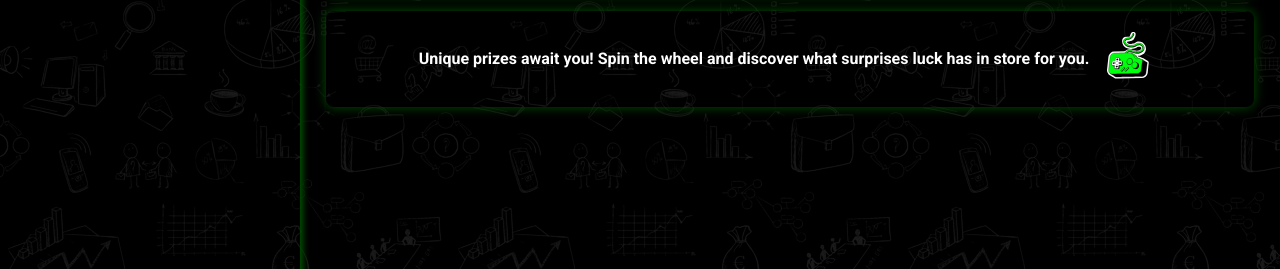
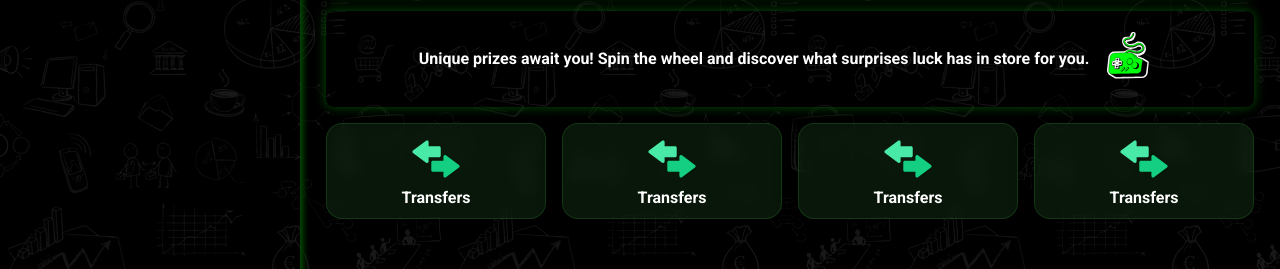
Before and after one commit to DiFernando11/bancamania, a Next.js app: page / in a window 1280 px wide. Shown: the part 441-710 px from the top of the page. Built offline with nearby package versions, Linux system fonts and the light colour scheme; no server answers.

Commit message:
KAN-91: Create layout quick access

```diff
--- a/src/app/(pages)/page.tsx
+++ b/src/app/(pages)/page.tsx
@@ -4,6 +4,7 @@ import { Box } from '@/ui/atoms'
 import { LayoutAuthenticationPage } from '@/ui/layouts'
 import { BannerOffers, Cards } from '../components/consolidate'
 import PlayToWin from '../components/consolidate/playToWinCard'
+import QuickAccess from '../components/consolidate/quickAccess'
 
 const ConsolidadaPage = () => {
   return (
@@ -12,6 +13,7 @@ const ConsolidadaPage = () => {
         <BannerOffers />
         <Cards />
         <PlayToWin />
+        <QuickAccess />
       </Box>
     </LayoutAuthenticationPage>
   )
--- /dev/null
+++ b/src/app/components/consolidate/quickAccess/index.tsx
@@ -0,0 +1,32 @@
+import React from 'react'
+import { Box, Icon, Text } from '@/ui/atoms'
+import { ButtonQuickAccess } from '@/ui/molecules'
+
+const QuickAccess = () => {
+  return (
+    <Box className='grid gap-4 grid-cols-[repeat(auto-fit,minmax(200px,1fr))]'>
+      <Box className='flex w-full h-24 gap-4'>
+        <ButtonQuickAccess className='flex-col'>
+          <Icon name='Transfers' className='w-12 h-12 sm:w-16 sm:h-16' />
+          <Text>Transfers</Text>
+        </ButtonQuickAccess>
+        <ButtonQuickAccess className='flex-col'>
+          <Icon name='Transfers' className='w-12 h-12 sm:w-16 sm:h-16' />
+          <Text>Transfers</Text>
+        </ButtonQuickAccess>
+      </Box>
+      <Box className='flex w-full h-24 gap-4'>
+        <ButtonQuickAccess className='flex-col'>
+          <Icon name='Transfers' className='w-12 h-12 sm:w-16 sm:h-16' />
+          <Text>Transfers</Text>
+        </ButtonQuickAccess>
+        <ButtonQuickAccess className='flex-col'>
+          <Icon name='Transfers' className='w-12 h-12 sm:w-16 sm:h-16' />
+          <Text>Transfers</Text>
+        </ButtonQuickAccess>
+      </Box>
+    </Box>
+  )
+}
+
+export default QuickAccess
--- a/src/app/globals.css
+++ b/src/app/globals.css
@@ -96,6 +96,15 @@ div {
     background: radial-gradient(circle, rgba(46, 125, 50, 0.5) 50%, rgba(97, 173, 94, 0) 100%);
     backdrop-filter: blur(12px);
   }
+
+  .quickAccess{
+    background: rgba(46, 125, 50, 0.19);
+    border-radius: 16px;
+    box-shadow: 0 4px 30px rgba(0, 0, 0, 0.1);
+    backdrop-filter: blur(7.5px);
+    -webkit-backdrop-filter: blur(7.5px);
+    border: 1px solid rgba(46, 125, 50, 0.3);
+  }
 }
 
 /* fonts  */
--- a/src/ui/atoms/Text/index.tsx
+++ b/src/ui/atoms/Text/index.tsx
@@ -4,7 +4,7 @@ import { TextProps } from './types'
 
 const Text = <T extends ElementType = 'p'>({
   variant,
-  textType = 'headingMedium',
+  textType = 'font_16_fw_bold_fm_rob',
   className = '',
   children,
   ...props
--- /dev/null
+++ b/src/ui/molecules/buttonQuickAccess/index.tsx
@@ -0,0 +1,24 @@
+import classNames from 'classnames'
+import React from 'react'
+import { Box } from '@/ui/atoms'
+import { ButtonQuickAccessProps } from './types'
+
+const ButtonQuickAccess = ({
+  children,
+  onClick,
+  className,
+}: ButtonQuickAccessProps) => {
+  return (
+    <Box
+      onClick={onClick}
+      className={classNames(
+        'quickAccess p-2 w-full h-full flex items-center justify-center',
+        className
+      )}
+    >
+      {children}
+    </Box>
+  )
+}
+
+export default ButtonQuickAccess
--- /dev/null
+++ b/src/ui/molecules/buttonQuickAccess/types.ts
@@ -0,0 +1,7 @@
+import { ReactNode } from 'react'
+
+export interface ButtonQuickAccessProps {
+  children: ReactNode
+  onClick?: () => void
+  className?: string
+}
--- a/src/ui/molecules/index.ts
+++ b/src/ui/molecules/index.ts
@@ -10,3 +10,4 @@ export { default as Skeleton } from './skeleton'
 export { default as ArrowButtonAnimation } from './arrowButtonAnimation'
 export { default as FlipCard } from './flipCard'
 export { default as LoadingMaxScreen } from './loadingMaxScreen'
+export { default as ButtonQuickAccess } from './buttonQuickAccess'
```
